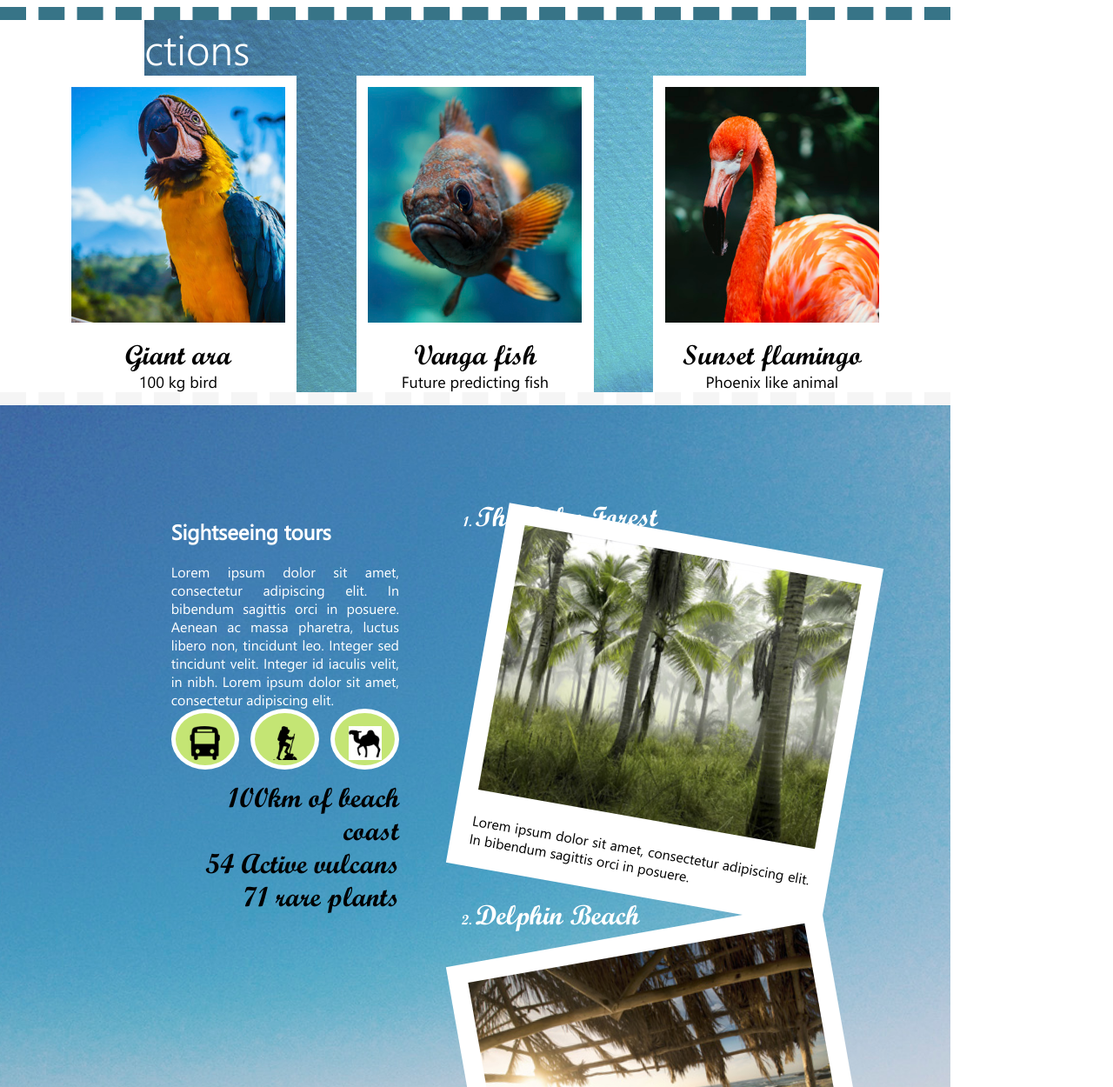
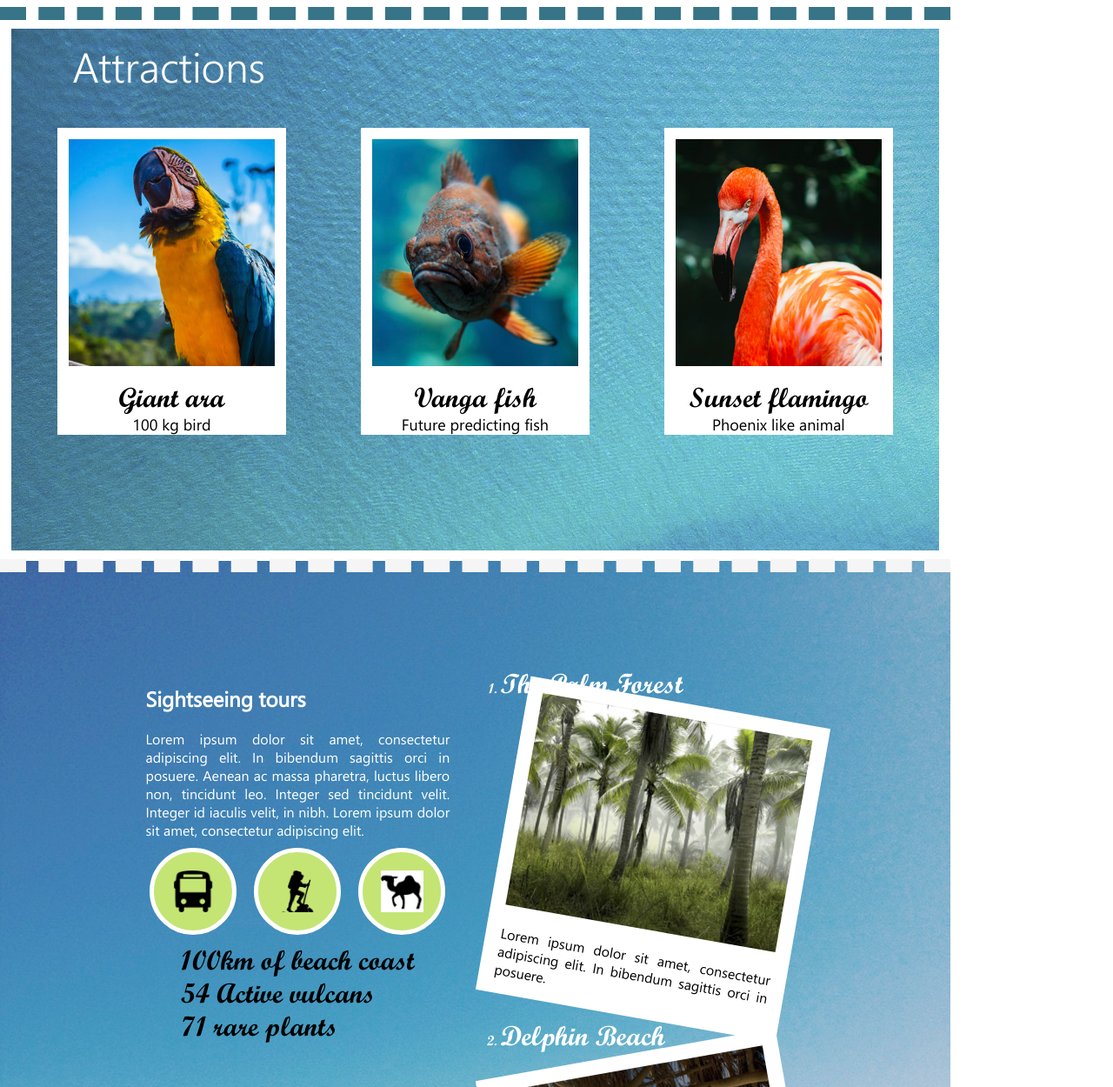
Before and after one commit to tatjama/neverland, a plain HTML site: page index.html in a window 1280 px wide. Shown: the part 970-2220 px from the top of the page at 87% size. Drawn offline with Linux system fonts and the light colour scheme.

Commit message:
zivotinje

```diff
--- a/index.html
+++ b/index.html
@@ -43,7 +43,6 @@
                      In quis maximus turpis.</h4>
                     <button  class="otkrij">Contact us</button>
             </div>
-
         </div>
 
         <div id="papagaj">
@@ -74,7 +73,7 @@
         </div>
 
         <div id="izleti">
-            <div id="levi">
+            <div id="levi" class="sekcije">
                 <div id="izletitekst">
                     <h2 style="text-align: left">Sightseeing tours</h2>
                     <p style="text-align: justify">Lorem ipsum dolor sit amet, consectetur adipiscing elit. In bibendum sagittis orci in posuere. Aenean ac massa pharetra, luctus libero non, tincidunt leo. Integer sed tincidunt velit. Integer id iaculis velit, in nibh. Lorem ipsum
@@ -97,7 +96,7 @@
                     <h1>71 rare plants</h1>
                 </div>
             </div>
-            <div id="desni">
+            <div id="desni" class="sekcije">
                 <ol>
                     <li>
                         <h1>The Palm Forest</h1>
--- a/neverland.css
+++ b/neverland.css
@@ -27,11 +27,27 @@ html {
     width: 1366px;
     font-family: mojDrugiFont;
     box-sizing: border-box;
+    overflow-x: hidden;
 }
 #omotac {
     height: 100%;
     width: 80%;
 }
+ul li {
+    font-family: mojTreciFont;
+    color: white;
+    display: inline-block;
+    padding: 1%;
+}
+
+div ul :hover {
+    color: rgb(221, 185, 86);
+}
+
+ul :nth-child(5) {
+    color: yellow;
+}
+
 #never {
     background-image: url("slike/cover.jpg");
     background-position: center;
@@ -98,14 +114,15 @@ h2{
 }
 
 #papagaj {
+    padding: 10px;
     background-image: url("slike/ocean.jpg");
     background-position: center;
     background-size: contain;
     background-repeat: no-repeat;
-    height: 100%;
+    height: 600px;
     color: white;
+    margin: 10px;
 }
-
 #zivotinje {
     display: flex;
     flex-wrap: nowrap;
@@ -117,14 +134,6 @@ h2{
     z-index: 2;
     position: relative;
 }
-
-
-
-
-
-
-
-
 .ziv {
     font-family: mojPrviFont;
     box-sizing: border-box;
@@ -132,32 +141,23 @@ h2{
     color: black;
     width: 25%;
     text-align: center;
+    margin: 40px;
 }
-
 .zivpar {
     font-family: mojTreciFont;
     font-size: large;
 }
-
-
-
-ul li {
-    font-family: mojTreciFont;
-    color: white;
-    display: inline-block;
-    padding: 1%;
+.sekcije {
+    display: flex;
+    flex-direction: column;
+    width: 40%;
+    align-items: center;
 }
-
-div ul :hover {
-    color: rgb(221, 185, 86);
+.slike {
+    background-color: white;
+    color: black;
+    transform: rotate(10deg);
 }
-
-ul :nth-child(5) {
-    color: yellow;
-}
-
-
-
 img {
     width: 90%;
     margin: 5%;
@@ -196,9 +196,10 @@ img {
     background-color: #c4e574;
     border: solid white 5px;
     border-radius: 50%;
-    width: 30%;
-    height: 85%;
+    width: 100px;
+    height: 100px;
     padding: 5%;
+    margin: 10px;
 }
 
 #ikonice {
@@ -211,39 +212,8 @@ ol {
     font-family: mojPrviFont;
 }
 
-#levi {
-    width: 50%;
-    display: flex;
-    flex-direction: column;
-    align-content: space-around;
-    text-align: right;
-    font-family: mojTreciFont;
-    padding: 0% 10%;
-}
-
-.levi {
-    width: 50%;
-    display: flex;
-    flex-direction: column;
-    align-content: space-around;
-    font-family: mojTreciFont;
-}
 
 
-
-#izletitekst {}
-
-#desni {
-    display: flex;
-    flex-direction: column;
-    width: 50%;
-}
-
-.slike {
-    background-color: white;
-    color: black;
-    transform: rotate(10deg);
-}
 
 .slpar {
     text-align: justify;
```
